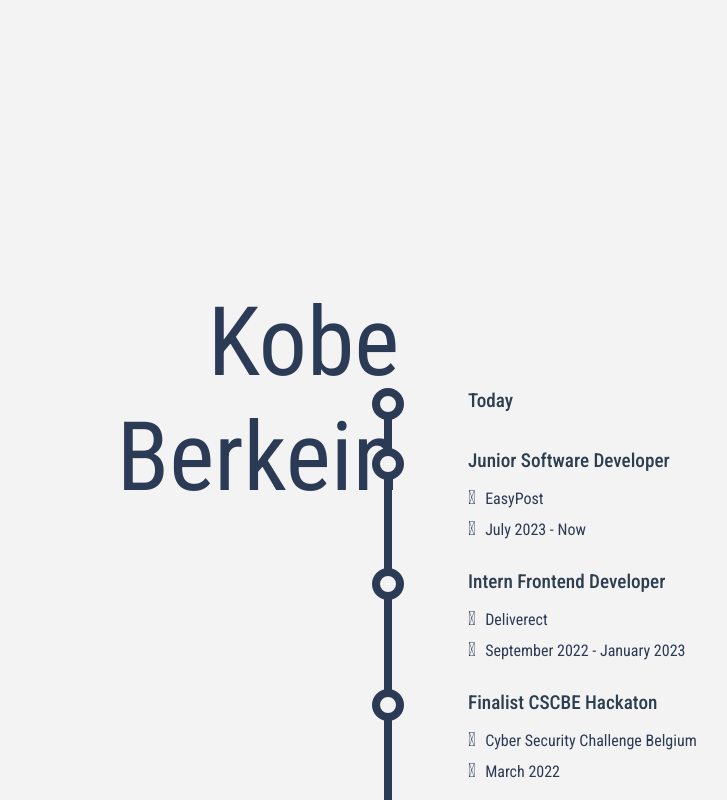
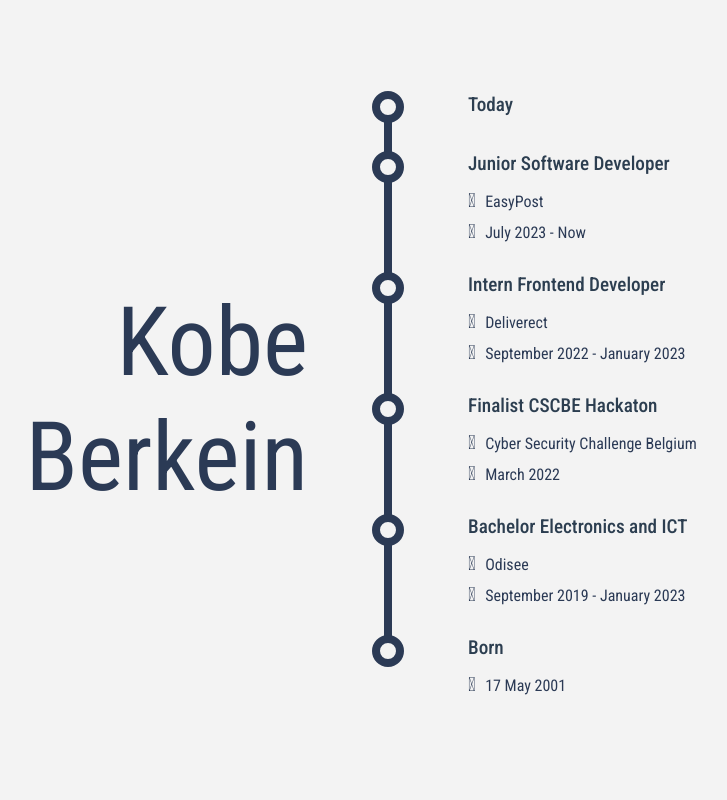
Before and after one commit to kwmbe/berke.in, a Vue app in the folder portfolio/: page / in a window 1280 px wide. Shown: the top 800 px of the page, without its empty margins (252-979 px from the left). Built offline with nearby package versions, Linux system fonts and the light colour scheme; a web font is replaced by a local one.

Commit message:
Update header css

```diff
--- a/portfolio/src/App.vue
+++ b/portfolio/src/App.vue
@@ -30,12 +30,14 @@ header {
     padding-right: calc(var(--section-gap) / 2);
     position: fixed;
     width: calc(50% - var(--section-gap));
-    max-width: calc(50vw - var(--section-gap));
-    height: 100vh;
+    max-width: calc(640px - var(--section-gap));
+    height: 100%;
+    top: 0;
+    right: 50%;
   }
 
   main {
-    margin: 47.5vh 0 2rem 0;
+    margin: 2rem 0;
   }
 }
 </style>
```
